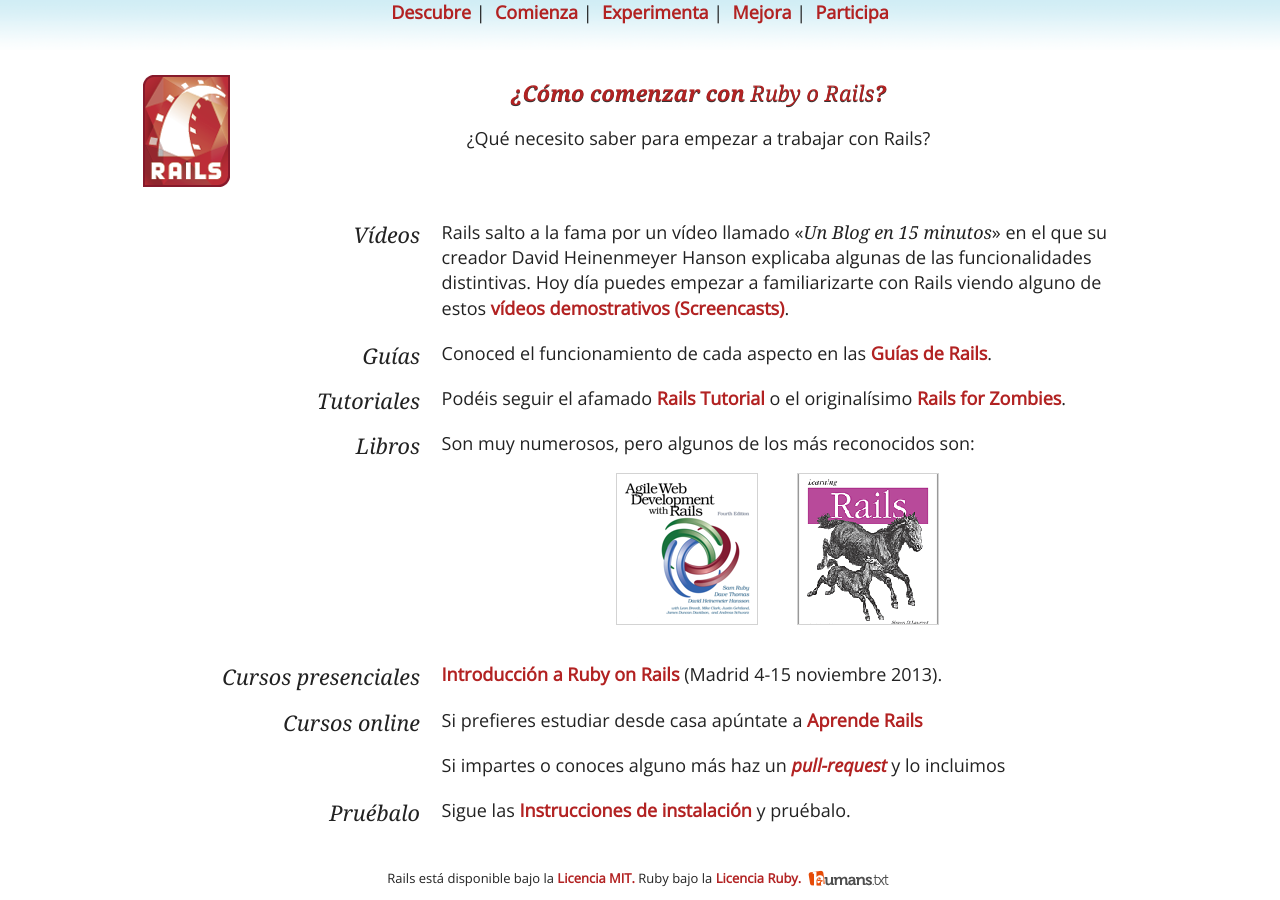
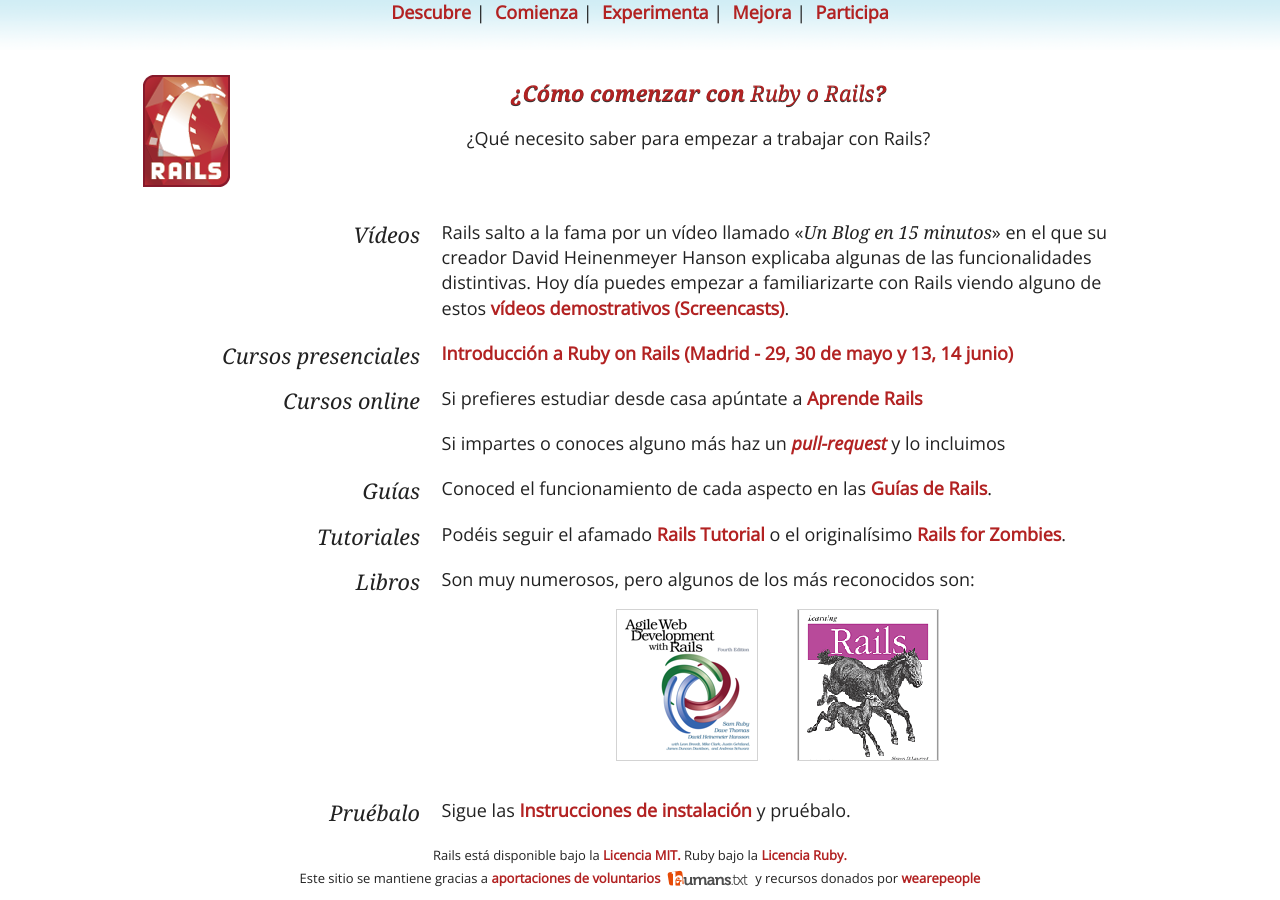
Before and after one commit to rails-es/rails-es.github.io, a Jekyll site: the page built from comienza.html, in a window 1280 px wide. Built offline with Jekyll 4.4.1, drawn with Linux system fonts in a browser that asks for light colours; some web fonts are replaced; Markdown is read by kramdown in place of the engine named in the settings.

```diff
--- a/_layouts/default.html
+++ b/_layouts/default.html
@@ -36,9 +36,14 @@
       Rails está disponible bajo la
       <a href="http://www.opensource.org/licenses/mit-license.php">Licencia MIT.</a>
       Ruby bajo la <a href="http://www.ruby-lang.org/en/LICENSE.txt">Licencia Ruby.</a>
+      <br>
+      Este sitio se mantiene gracias a
       <a href="/humans.txt">
+        aportaciones de voluntarios
         <img src="img/humanstxt.gif" alt="Humans.txt" width="88" height="31">
       </a>
+      y recursos donados por
+      <a href="http://wearepeople.io">wearepeople</a>
     </footer>
   </body>
 </html>
--- a/comienza.html
+++ b/comienza.html
@@ -17,6 +17,19 @@ title: ¿Cómo empezar?
       David Heinenmeyer Hanson explicaba algunas de las funcionalidades distintivas. Hoy día puedes empezar a
       familiarizarte con Rails viendo alguno de estos <a href="http://rubyonrails.org/screencasts">vídeos
         demostrativos (Screencasts)</a>.</dd>
+    <dt>Cursos presenciales</dt>
+    <dd>
+    <a href='http://school.wearepeople.io/courses/1'
+      alt='Curso de Introduccion a Ruby on Rails'
+      target='_blank'>
+      Introducción a Ruby on Rails (Madrid - 29, 30 de mayo y 13, 14 junio)
+    </a>
+    </dd>
+    <dt>Cursos online</dt>
+    <dd>Si prefieres estudiar desde casa apúntate a <a href='http://aspgems.com/aprende-rails'>Aprende Rails</a></dd>
+    <dt>&nbsp;</dt>
+    <dd>Si impartes o conoces alguno más haz un <i><a href="https://github.com/aprodeweb/rubyonrails.org.es">pull-request</a></i> y lo incluimos
+    </dd>
     <dt>Guías</dt>
     <dd>Conoced el funcionamiento de cada aspecto en las <a href="http://guides.rubyonrails.org/">Guías de Rails</a>.</dd>
     <dt>Tutoriales</dt>
@@ -33,13 +46,6 @@ title: ¿Cómo empezar?
       </a>
       </p>
     </dd>
-    <dt>Cursos presenciales</dt>
-    <dd><a href="http://redradix.com/courses/intro-ruby-rails3">Introducción a Ruby on Rails</a> (Madrid 4-15 noviembre 2013).</dd>
-    <dt>Cursos online</dt>
-    <dd>Si prefieres estudiar desde casa apúntate a <a href='http://aspgems.com/aprende-rails'>Aprende Rails</a></dd>
-    <dt>&nbsp;</dt>
-    <dd>Si impartes o conoces alguno más haz un <i><a href="https://github.com/aprodeweb/rubyonrails.org.es">pull-request</a></i> y lo incluimos
-    </dd>
     <dt>Pruébalo</dt>
     <dd>
     Sigue las <a href="/instala.html">Instrucciones de instalación</a> y pruébalo.
--- a/humans.txt
+++ b/humans.txt
@@ -8,6 +8,9 @@
 
 /* THANKS */
   Names (& URL):
+  - WeArePeople - http://wearepeople.io (donated resources)
+  - Darío Hereñú - https://github.com/kant (PR)
+  - Raul Viera - https://github.com/daumier (PR)
 
 /* SITE */
   Standards: HTML5, CSS3
```
